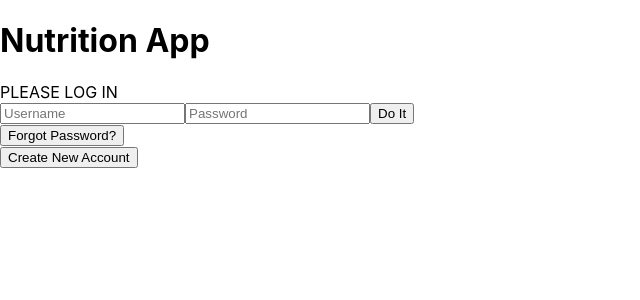
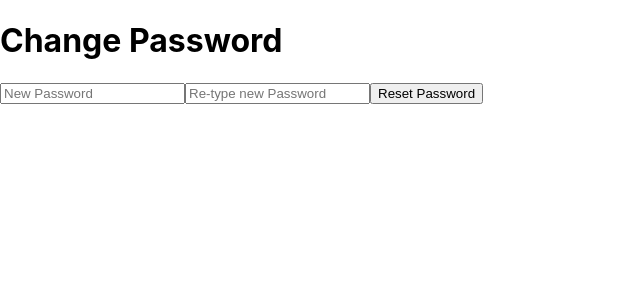
Before and after one commit to Nawrasrq/MERN-Stack-Nutrition-Web-App, a React (Create React App) app in the folder frontend/: page /api/passwordreset/1 in a window 1280 px wide. Before the commit this address led to /. Shown: the top 300 px of the page, without its empty margins (0-640 px from the left). Built offline with nearby package versions, Linux system fonts and the light colour scheme.

Commit message:
Modified Reset Password Api slightly and created page for user to reset their password

```diff
--- a/frontend/src/App.js
+++ b/frontend/src/App.js
@@ -5,6 +5,7 @@ import LoginPage from './pages/LoginPage';
 import MainPage from './pages/MainPage';
 import RegisterPage from './pages/RegisterPage';
 import ResetPasswordRequestPage from './pages/ResetPasswordRequestPage';
+import ResetPasswordPage from './pages/ResetPasswordPage';
 import AddMealPage from './pages/AddMealPage';
 
 function App() {
@@ -16,6 +17,9 @@ function App() {
         </Route>
         <Route path="/ResetPasswordRequest" exact>
           <ResetPasswordRequestPage />
+        </Route>
+        <Route path="/api/passwordreset/:id" exact>
+          <ResetPasswordPage />
         </Route>
         <Route path="/Register" exact>
           <RegisterPage />
--- /dev/null
+++ b/frontend/src/components/ResetPassword.js
@@ -0,0 +1,63 @@
+import React, { useState } from 'react';
+
+function ResetPassword()
+{
+    var newPassword;
+    var repeatedNewPassword;
+    const [message,setMessage] = useState('');
+
+    const doResetPassword = async event =>
+    {
+        event.preventDefault();
+
+        // Ensure sure that the user retyped their new password correctly
+        if (!(newPassword.value === repeatedNewPassword.value))
+        {
+            setMessage("The passwords typed in the input fields are not matching, please try again.");
+            return;
+        }
+
+        var obj = {NewPassword:newPassword.value};
+        var js = JSON.stringify(obj);
+
+        var pathName = (window.location.pathname).substring(1);
+
+        try
+        {
+            var bp = require('./Path.js');
+            const response = await fetch(bp.buildPath(pathName),{method:'POST', body:js, headers:{'Content-Type': 'application/json'}});
+            var res = JSON.parse(await response.text());
+
+            var error = res.error;
+
+            if (error.length > 0) // If there was a problem with the new password entered
+            {
+                setMessage(error);
+                return;
+            }
+            else
+            {
+                setMessage("");
+                window.location.href = "/";
+                return;
+            }
+        }
+        catch(e)
+        {
+            console.log(e.toString());
+            return;
+        }
+    }
+
+    return(
+        <div>
+            <form onSubmit={doResetPassword}>
+                <input type="password" id="changedPassword" placeholder="New Password" ref={(c) => newPassword = c} />
+                <input type="password" id="repeatedChangedPassword" placeholder="Re-type new Password" ref={(c) => repeatedNewPassword = c} />
+                <input type="submit" id="resetPasswordButton" class="buttons" value = "Reset Password" onClick={doResetPassword} />
+            </form>
+            <span id="resetPasswordResult">{message}</span>
+        </div>
+      );
+};
+export default ResetPassword;
--- /dev/null
+++ b/frontend/src/components/ResetPasswordPageTitle.js
@@ -0,0 +1,10 @@
+import React from 'react';
+
+function ResetPasswordPageTitle()
+{
+   return(
+     <h1 id="title">Change Password</h1>
+   );
+};
+
+export default ResetPasswordPageTitle;
--- /dev/null
+++ b/frontend/src/pages/ResetPasswordPage.js
@@ -0,0 +1,15 @@
+import React from 'react';
+import ResetPasswordPageTitle from '../components/ResetPasswordPageTitle';
+import ResetPassword from '../components/ResetPassword';
+
+function ResetPasswordPage()
+{
+    return(
+      <div>
+        <ResetPasswordPageTitle />
+        <ResetPassword />
+      </div>
+    );
+};
+
+export default ResetPasswordPage;
```
Also changed, not shown: 1 other file (tests, documents, lock files or other folders).
